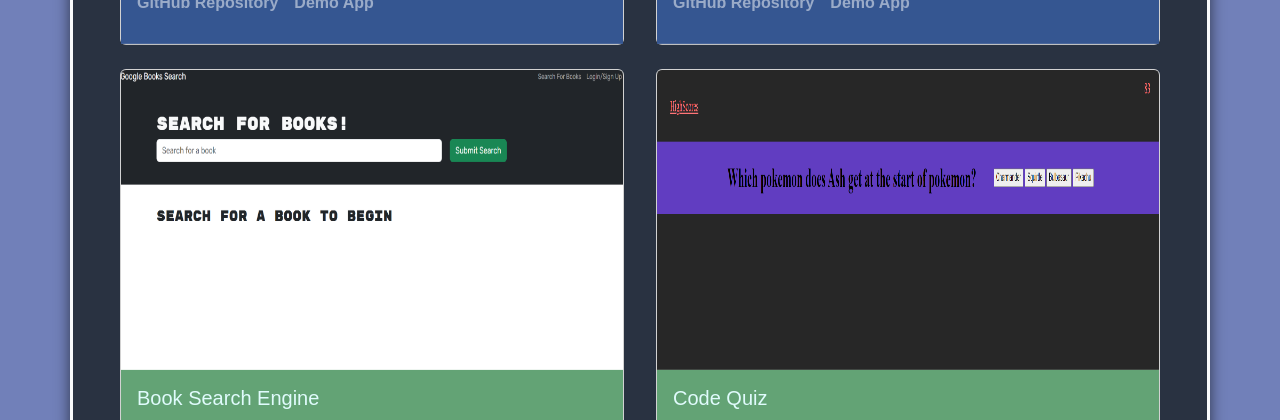
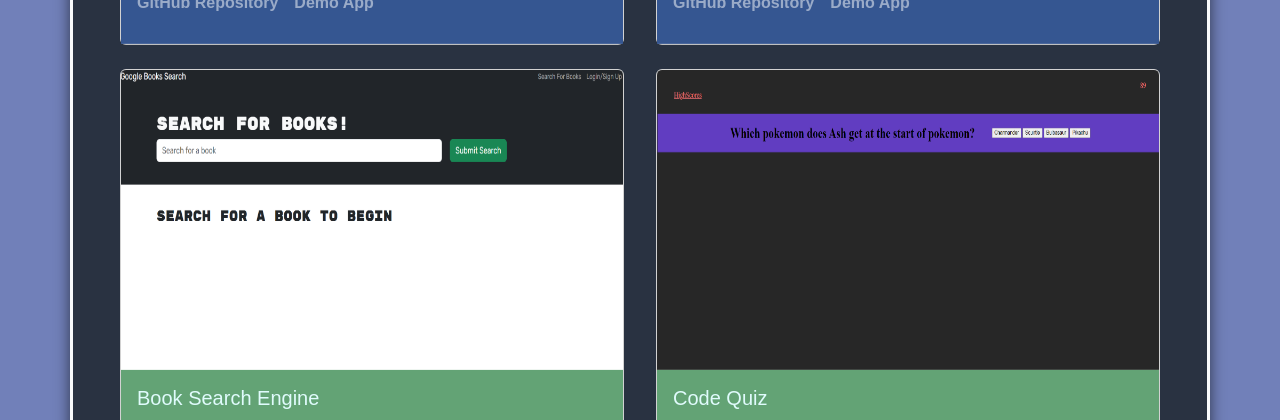
Before and after one commit to TheKhalidGibson/ReactPortfolio, a React (Vite) app: page /Projects in a window 1280 px wide. Shown: the part 1654-2074 px from the top of the page. Built offline with nearby package versions, Linux system fonts and the light colour scheme; a web font is replaced by a local one.

Commit message:
Added a less distorted image of codeQuiz

```diff
--- a/src/pages/Projects.jsx
+++ b/src/pages/Projects.jsx
@@ -56,7 +56,7 @@ export default function Portfolio() {
     {
       title: "Code Quiz",
       description: "Test your knowledge and trivia skills in this fun quiz! See if you can create an unbeatable High Score!",
-      image: "./assets/codeQuiz.png",
+      image: "./assets/codeQuiz3.png",
       repo: "https://github.com/TheKhalidGibson/CodeQuiz",
       deployed: "https://thekhalidgibson.github.io/CodeQuiz/",
     },
```
Also changed, not shown: public/assets/codeQuiz3.png (added).
